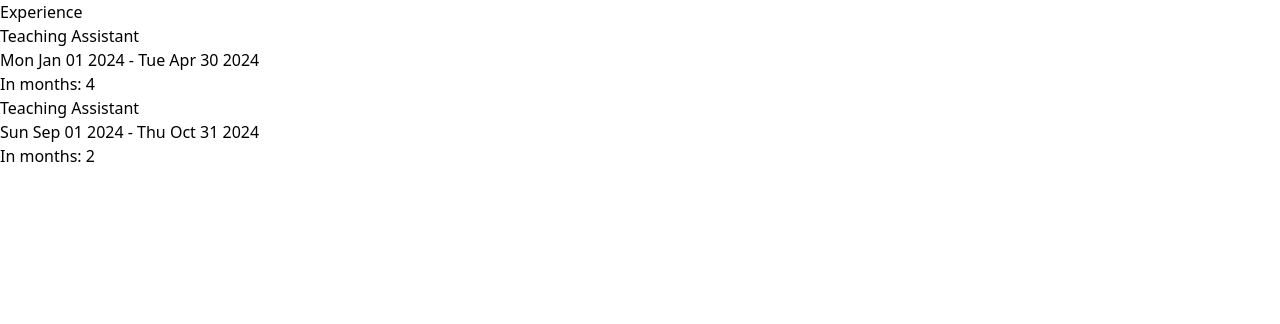
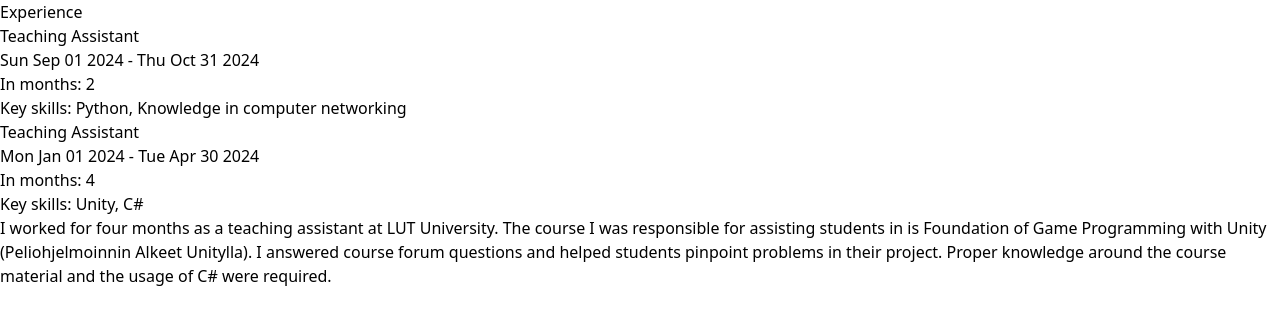
Before and after one commit to CaptainCluster/portfolio, a React (Vite) app in the folder src/: page /#/experience in a window 1280 px wide. Shown: the top 324 px of the page. Built offline with nearby package versions, Linux system fonts and the light colour scheme.

Commit message:
Experience is listed

```diff
--- a/src/src/data/experience.ts
+++ b/src/src/data/experience.ts
@@ -1,6 +1,14 @@
 import ExperienceInterface from "../models/interfaces/ExperienceInterface";
 
 export const experienceData: ExperienceInterface[] = [
+  {
+    title:        "Teaching Assistant",
+    startDate:    new Date(2024, 8, 1),
+    endDate:      new Date(2024, 9, 31),
+    keySkills:    ["Python", "Knowledge in computer networking"],
+    description:  ``,
+    images:       []
+  },
   {
     title:        "Teaching Assistant",
     startDate:    new Date(2024, 0, 1),
@@ -11,13 +19,7 @@ export const experienceData: ExperienceInterface[] = [
       assisting students in is Foundation of Game Programming with Unity (Peliohjelmoinnin Alkeet Unitylla).
       I answered course forum questions and helped students pinpoint problems in their project. Proper
       knowledge around the course material and the usage of C# were required.
-    `
+    `,
+    images:       []
   },
-  {
-    title:        "Teaching Assistant",
-    startDate:    new Date(2024, 8, 1),
-    endDate:      new Date(2024, 9, 31),
-    keySkills:    ["Python", "Knowledge in computer networking"],
-    description:  ``
-  }
 ]
--- a/src/src/models/interfaces/ExperienceInterface.ts
+++ b/src/src/models/interfaces/ExperienceInterface.ts
@@ -4,4 +4,5 @@ export default interface ExperienceInterface {
   endDate:      Date;
   keySkills:    string[];
   description:  string;
+  images:       string[];
 }
--- a/src/src/pages/Experience/ExperienceEntry.tsx
+++ b/src/src/pages/Experience/ExperienceEntry.tsx
@@ -1,5 +1,6 @@
 import { useEffect, useState } from "react";
 import ExperienceInterface from "../../models/interfaces/ExperienceInterface";
+
 
 const ExperienceEntry = ({experienceEntry, index}: {experienceEntry: ExperienceInterface, index: number}) => {
 
@@ -11,6 +12,13 @@ const ExperienceEntry = ({experienceEntry, index}: {experienceEntry: ExperienceI
     setExperienceTime(differenceYears * 12 + differenceMonths + 1);
   }, []);
 
+  const displayKeySkill = (skill: string, index: number) => {
+    if (index === experienceEntry.keySkills.length-1) {
+      return <span key={index}>{`${skill}`}</span>
+    }
+    return <span key={index}>{`${skill}, `}</span>
+  }
+
   return (
     <div key={index} className="font-serif text-center bg-white rounded-lg shadow-lg transition-transform hover:scale-105">
       <div className="p-5">
@@ -19,6 +27,13 @@ const ExperienceEntry = ({experienceEntry, index}: {experienceEntry: ExperienceI
           {`${experienceEntry.startDate.toDateString()} - ${experienceEntry.endDate.toDateString()}`}
           <p>{`In months: ${experienceTime}`}</p>
         </div>
+        <div>
+          {"Key skills: "}
+          {experienceEntry.keySkills.map((skill, index) => displayKeySkill(skill, index))}
+        </div>
+        <div className="p-3">
+          {experienceEntry.description}
+        </div>
       </div>
     </div>
   );
```
